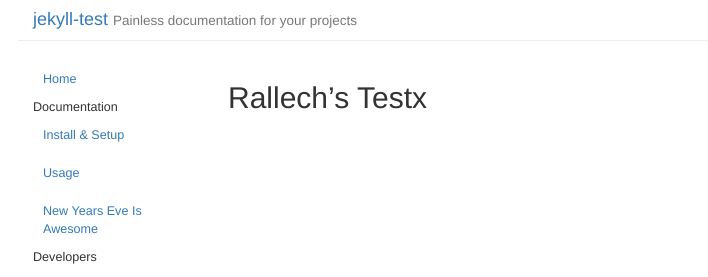
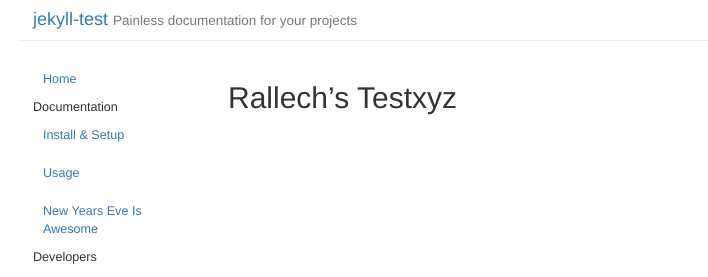
Before and after one commit to rallech/jekyll_test, a Jekyll site: the page built from _posts/2013-06-03-new-years-eve-is-awesome.md, in a window 1280 px wide. Shown: the top 277 px of the page, without its empty margins (37-745 px from the left). Built offline with Jekyll 4.4.1, drawn with Linux system fonts in a browser that asks for light colours; our own code applies the rules of GitHub Pages for plain Markdown files.

Commit message:
Updated New Years Eve Is Awesome

```diff
--- a/_posts/2013-06-03-new-years-eve-is-awesome.md
+++ b/_posts/2013-06-03-new-years-eve-is-awesome.md
@@ -1,8 +1,8 @@
 ---
 title: New Years Eve Is Awesome
-date: 2013-06-03 21:12:57 Z
+date: 2013-06-03 21:12:00 Z
 categories:
 - doc
 ---
 
-## Rallech's Testx
+## Rallech's Testxyz
```
